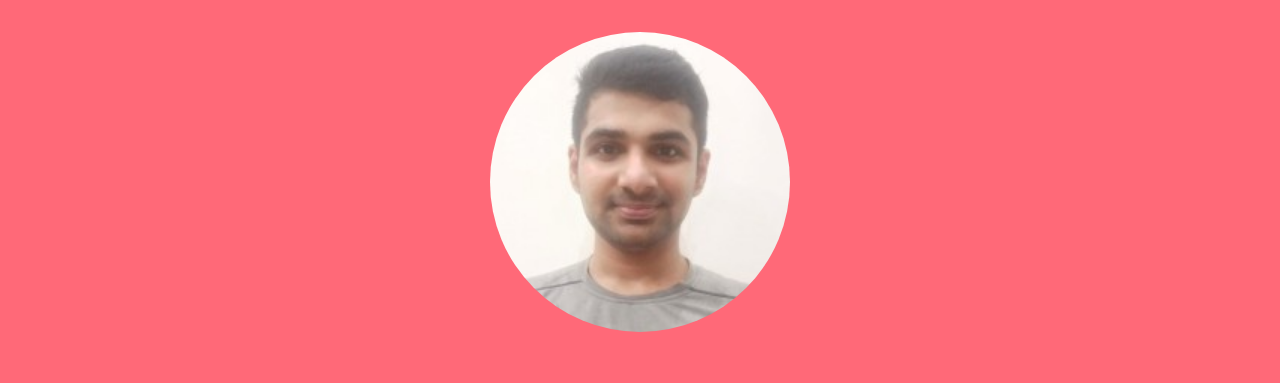
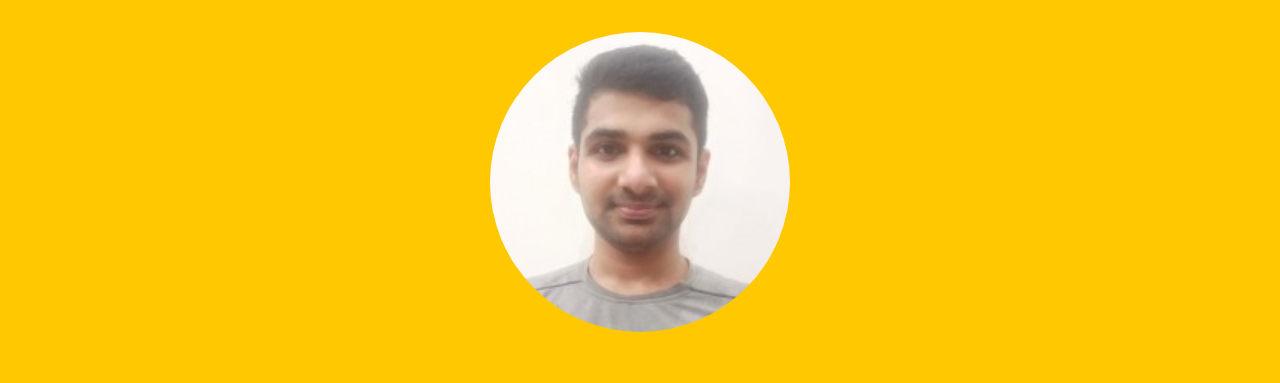
Before and after one commit to pulkitkhatter/question1csf, a plain HTML site: page index.html in a window 1280 px wide. Shown: the top 383 px of the page. Drawn offline with Linux system fonts and the light colour scheme.

Commit message:
Update style.css

```diff
--- a/style.css
+++ b/style.css
@@ -1,6 +1,6 @@
 body {
     height: 100vh;
-	background-color: #ff6978;
+    background-color: #ffc800;
     }
     .links {
     display: flex;
@@ -23,37 +23,30 @@ body {
     margin: 15px;
     transition: transform 0.5s;
     }
-
     .linkedin:focus {
     border: 6px solid #0077b5;
     color: #0077b5;
     transform: scaleX(1.1);
     }
-
     .twitter:focus {
     border: 6px solid #1da1f2;
     color: #1da1f2;
     transform: scaleX(1.1);
     }
-
     .github:focus {
     border: 6px solid #333;
     color: #333;
     transform: scaleX(1.1);
     }
-
     .linkedin:hover {
     color: #fffcf9;
     }
-
     .twitter:hover {
     color: #fffcf9;
     }
-
     .github:hover {
     color: #fffcf9;
     }
-
     /* psuedo-element */
     .linkedin::before {
     content: "";
@@ -88,12 +81,10 @@ body {
     transform: rotate(90deg);
     transition: transform 0.6s ease-out;
     }
-
     .twitter:hover:before {
     transform: rotate(0deg);
     /*background-color: #6d435a;*/
     }
-
     /* psuedo-element */
     .github::before {
     content: "";
@@ -109,16 +100,13 @@ body {
     transform: rotate(-90deg);
     transition: transform 0.6s ease-in-out;
     }
-
     .github:hover:before {
     transform: rotate(0deg);
     /*background-color: #6d435a;*/
     }
-
     .github {
     margin-bottom: 3rem;
     }
-
     .hero {
     display: flex;
     justify-content: center;
@@ -137,18 +125,15 @@ body {
     margin: 1.5rem;
     transition: transform 0.5s ease-in;
     }
-
     .avatar:hover {
     transform: skew(1deg) scale(1.15);
     }
-
     .hero p {
     display: block;
     width: 60%;
     text-align: center;
     font-size: 18px;
     }
-
     #tech-stack {
     display: flex;
     justify-content: center;
@@ -156,28 +141,23 @@ body {
     align-items: center;
     font-family: sans-serif;
     }
-
     .stack-list {
     display: flex;
     flex-direction: row;
     }
-
     .stack-list > img {
     transition: transform 0.5s ease-in-out;
     margin: 0.5rem;
     }
-
     .stack-list img:hover {
     transform: skew(10deg);
     }
-
     #tech-stack p {
     display: flex;
     text-align: center;
     font-size: 18px;
     width: 60%;
     }
-
     #rating {
     display: flex;
     justify-content: center;
@@ -185,14 +165,12 @@ body {
     align-items: center;
     font-family: sans-serif;
     }
-
     .rating-selection {
     display: inline-flex;
     flex-wrap: wrap;
     margin-bottom: 3rem;
     font-size: 5vh;
     }
-
     .rating-selection a {
     border: 2px solid #fffcf9;
     position: relative;
@@ -203,7 +181,6 @@ body {
     color: #fffcf9;
     transition: border 1s ease-in, color 1s ease-in-out;
     }
-
     .rating-selection a::before {
     content: "";
     position: absolute;
@@ -216,24 +193,19 @@ body {
     transform: translate(-43px);
     transition: transform 0.6s ease-in-out;
     }
-
     .rating-selection .bad::before {
     background-color: #ff3a20;
     }
-
     .rating-selection .ok::before {
     background-color: #ffc800;
     }
-
     .rating-selection .good::before {
     background-color: #56e39f;
     }
-
     .rating-selection a:hover:before {
     transform: translate(0px);
     /*background-color: #6d435a;*/
     }
-
     .rating-selection a:hover {
     border: 3px solid #000;
     color: #000;
```
Lines whose indentation alone changed are shown as unchanged.
